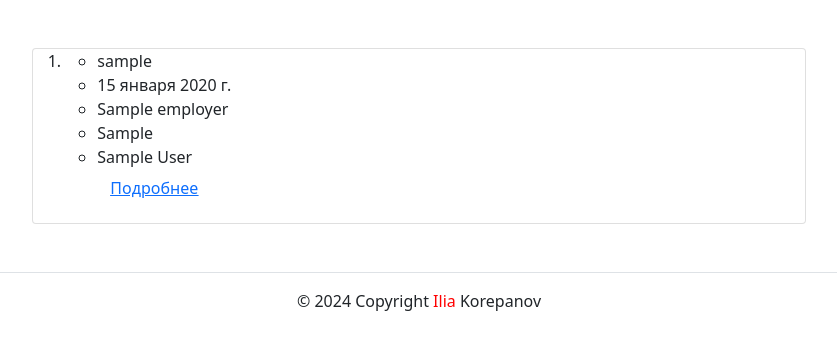
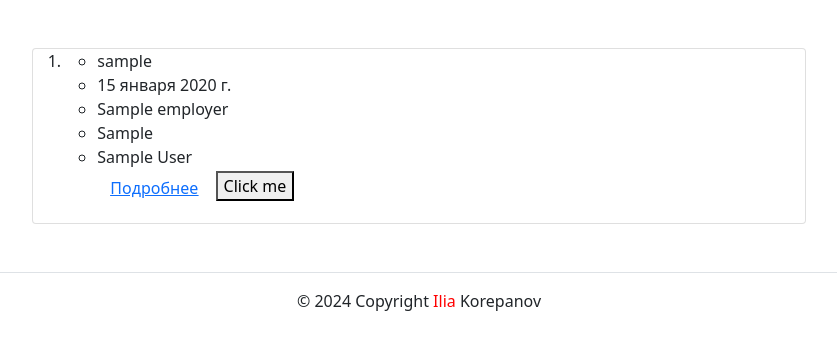
Before and after one commit to ikorepanov/ERM-system, a Django app: page /responses/ in a window 1280 px wide. Shown: the part 136-486 px from the top of the page, without its empty margins (221-1058 px from the left). Run offline with Django 4.2, Linux system fonts and the light colour scheme; a user stored in the database is signed in; tables that the repository leaves empty hold one stand-in row (values such as "Sample post"); some libraries are stand-ins or nearby versions.

Commit message:
Update response_list.html

```diff
--- a/erm/templates/responses/response_list.html
+++ b/erm/templates/responses/response_list.html
@@ -32,6 +32,9 @@
                     Подробнее
                   </a>
                 </button>
+                <a href="https://www.example.com">
+                  <button>Click me</button>
+                </a>
               </ul>
             </li>
           {% empty %}
```
